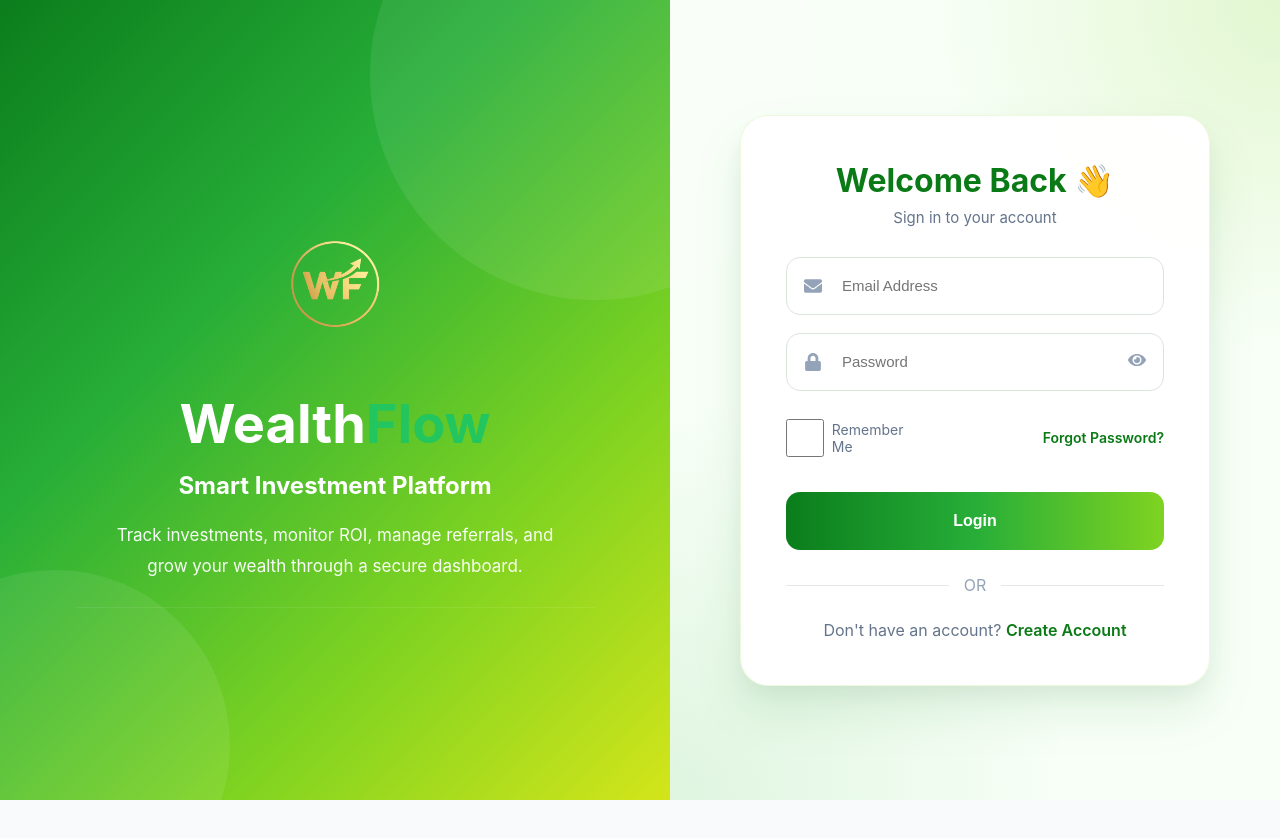
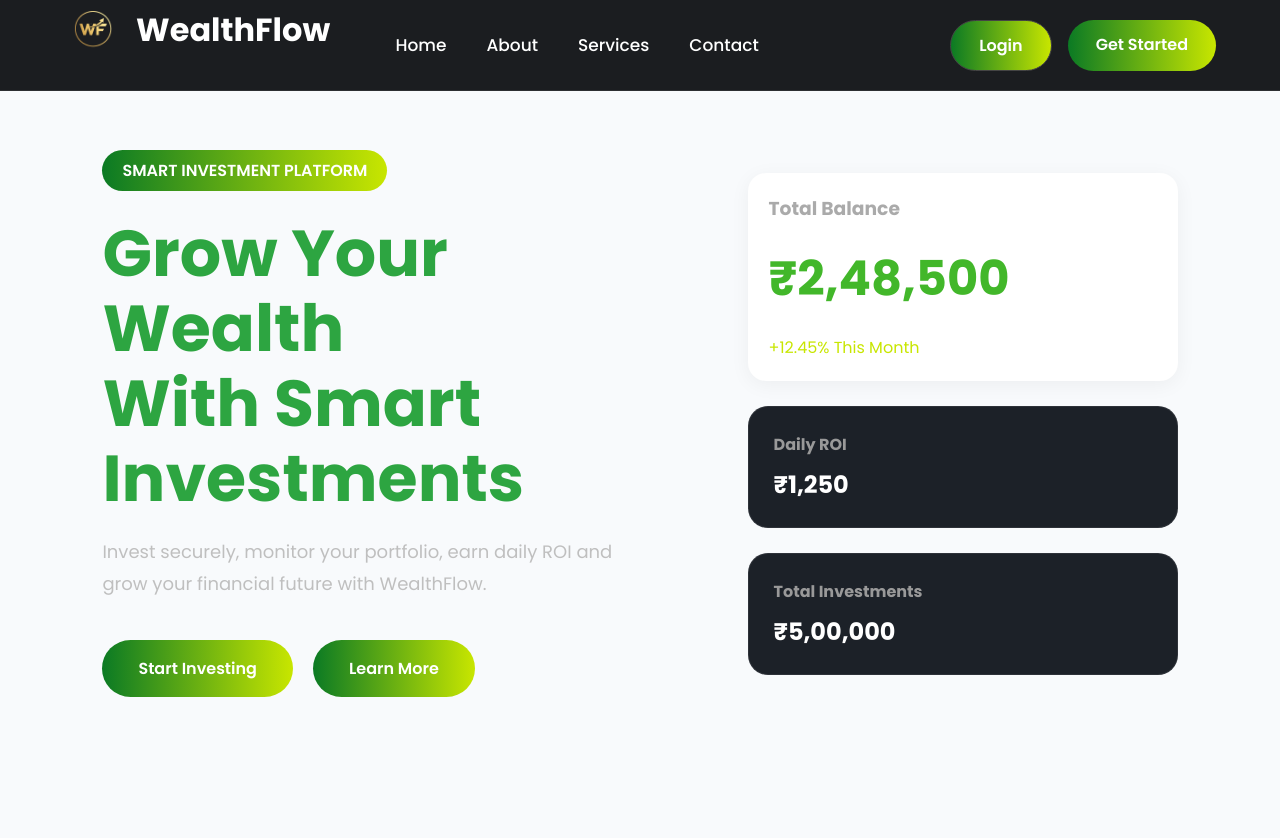
Before and after one commit to bharatmuntha27/wealthflow, a React (Create React App) app in the folder frontend/: page / in a window 1280 px wide. Before the commit this address led to /login. Shown: the top 838 px of the page. Before the commit the page ends 800 px from the top, so only its background shows below. Built offline with nearby package versions, Linux system fonts and the light colour scheme.

Commit message:
Updated homepage UI

```diff
--- a/frontend/src/App.js
+++ b/frontend/src/App.js
@@ -1,7 +1,7 @@
 import React from "react";
 // import axios from "axios";
 import { BrowserRouter, Routes, Route, Navigate } from "react-router-dom";
-
+import Home from "./pages/Home";
 import Login from "./pages/Login";
 import Register from "./pages/Register";
 import Dashboard from "./pages/Dashboard";
@@ -20,7 +20,8 @@ function App() {
   return (
     <BrowserRouter>
       <Routes>
-        <Route path="/" element={<Navigate to={token ? "/dashboard" : "/login"} />} />
+
+       <Route path="/" element={<Home />} />
         <Route path="/login" element={<Login />} />
         <Route path="/register" element={<Register />} />
         <Route path="/dashboard" element={<Dashboard />} />
--- a/frontend/src/pages/Dashboard.js
+++ b/frontend/src/pages/Dashboard.js
@@ -1,5 +1,5 @@
 import React, { useEffect, useState } from "react";
-import axios from "axios";
+import api from "../api/axios";
 import "./Dashboard.css";
 import Layout from "../components/Layout/Layout";
 
@@ -24,8 +24,7 @@ function Dashboard() {
     try {
       const token = localStorage.getItem("token");
 
-      const res = await axios.get(
-        "http://localhost:5000/api/dashboard",
+      const res = await api.get( "/dashboard",
         {
           headers: {
             Authorization: `Bearer ${token}`,
--- /dev/null
+++ b/frontend/src/pages/Home.css
@@ -0,0 +1,479 @@
+/* Google Font */
+@import url('https://fonts.googleapis.com/css2?family=Poppins:wght@300;400;500;600;700;800&display=swap');
+
+*{
+    margin:0;
+    padding:0;
+    box-sizing:border-box;
+    font-family:'Poppins',sans-serif;
+}
+
+body{
+    background:#0F1115;
+    color:#fff;
+}
+
+.home{
+    width:100%;
+    min-height:100vh;
+}
+
+/* ==========================
+      NAVBAR
+========================== */
+
+.navbar{
+
+    position:fixed;
+
+    width:100%;
+
+    top:0;
+
+    left:0;
+
+    z-index:999;
+
+    background:#080808;
+
+    border-bottom:1px solid rgba(255,255,255,.05);
+
+}
+.container{
+
+    width:90%;
+
+    margin:auto;
+
+    height:85px;
+
+    display:flex;
+
+    align-items:center;
+
+    justify-content:space-between;
+
+}
+
+.logo-section{
+
+display:flex;
+
+align-items:center;
+
+gap:15px;
+
+}
+
+.logo{
+
+    display:flex;
+
+    align-items:center;
+
+    gap:15px;
+
+}
+.logo img{
+
+    width:58px;
+
+}
+
+.logo span{
+
+    color:#fff;
+
+    font-size:34px;
+
+    font-weight:700;
+
+}
+
+.menu{
+
+    display:flex;
+
+    align-items:center;
+
+    gap:40px;
+
+    list-style:none;
+
+}
+
+.menu li{
+
+    list-style:none;
+
+}
+
+.menu li a{
+
+    color:#fff;
+
+    text-decoration:none;
+
+    font-size:17px;
+
+    transition:.3s;
+
+}
+
+.menu li a:hover{
+
+    color:#42B72A;
+
+}
+
+.buttons{
+
+    display:flex;
+
+    gap:15px;
+
+}
+
+.login{
+
+    padding:12px 28px;
+
+    border:1px solid #444;
+
+    border-radius:40px;
+
+    text-decoration:none;
+
+    color:white;
+
+}
+
+.login:hover{
+
+    border-color:#42B72A;
+
+}
+
+.register{
+
+    padding:12px 30px;
+
+    border-radius:40px;
+
+    text-decoration:none;
+
+    background:linear-gradient(90deg,#42B72A,#C8E600);
+
+    color:#000;
+
+    font-weight:600;
+
+}
+
+.register:hover{
+
+    transform:translateY(-2px);
+
+}
+
+.logo-section h2{
+
+font-size:34px;
+
+font-weight:700;
+
+color:white;
+
+}
+
+
+
+
+/* ================= NAVBAR ================= */
+
+.navbar{
+    position:fixed;
+    top:0;
+    left:0;
+    width:100%;
+    background:rgba(15,17,21,.95);
+    backdrop-filter:blur(12px);
+    border-bottom:1px solid rgba(255,255,255,.08);
+    z-index:1000;
+}
+
+.container{
+    width:90%;
+    max-width:1400px;
+    margin:auto;
+    height:90px;
+    display:flex;
+    justify-content:space-between;
+    align-items:center;
+}
+
+.logo{
+    display:flex;
+    align-items:center;
+    gap:14px;
+}
+
+.logo img{
+    width:58px;
+}
+
+.logo span{
+    color:#fff;
+    font-size:32px;
+    font-weight:700;
+}
+
+.menu{
+    display:flex;
+    list-style:none;
+    gap:40px;
+}
+
+.menu li{
+    list-style:none;
+}
+
+.menu a{
+    color:#d9d9d9;
+    text-decoration:none;
+    font-weight:500;
+    transition:.3s;
+}
+
+.menu a:hover{
+    color:#42B72A;
+}
+
+.buttons{
+    display:flex;
+    gap:16px;
+}
+
+.login{
+       padding:12px 28px;
+    border-radius:40px;
+    text-decoration:none;
+    font-weight:600;
+    color:#fff;
+    background:linear-gradient(90deg,#0B7A24,#C8E600);
+    transition:.3s;
+}
+
+.login:hover{
+    background:#42B72A;
+    color:#fff;
+}
+
+.register{
+    padding:12px 28px;
+    border-radius:40px;
+    text-decoration:none;
+    font-weight:600;
+    color:#fff;
+    background:linear-gradient(90deg,#0B7A24,#C8E600);
+    transition:.3s;
+}
+
+.register:hover{
+    transform:translateY(-3px);
+    box-shadow:0 10px 25px rgba(66,183,42,.35);
+}
+
+/* ==========================
+      HERO
+========================== */
+
+.hero{
+    display:flex;
+    justify-content:space-between;
+    align-items:center;
+    padding:150px 8%;
+    min-height:100vh;
+}
+
+.hero-left{
+    width:50%;
+    color:#2da541;
+}
+
+.tag{
+    display:inline-block;
+    background:linear-gradient(90deg,#0B7A24,#C8E600);
+    color:#fff;
+    padding:8px 20px;
+    border-radius:30px;
+    margin-bottom:25px;
+    font-weight:600;
+}
+
+.hero-left h1{
+    font-size:65px;
+    line-height:75px;
+    margin-bottom:20px;
+}
+
+.hero-left p{
+    color:#bfbfbf;
+    font-size:18px;
+    line-height:32px;
+    margin-bottom:40px;
+}
+
+.hero-buttons{
+    display:flex;
+    gap:20px;
+}
+
+.start-btn{
+    background:linear-gradient(90deg,#0B7A24,#C8E600);
+    color:#fff;
+    text-decoration:none;
+    padding:16px 36px;
+    border-radius:40px;
+    font-weight:600;
+    transition:.3s;
+}
+.learn-btn{
+     background:linear-gradient(90deg,#0B7A24,#C8E600);
+    color:#fff;
+    text-decoration:none;
+    padding:16px 36px;
+    border-radius:40px;
+    font-weight:600;
+    transition:.3s;
+}
+
+.start-btn:hover,
+.learn-btn:hover{
+    transform:translateY(-4px);
+}
+
+/* ==========================
+      DASHBOARD CARD
+========================== */
+
+.hero-right{
+    width:40%;
+    display:flex;
+    flex-direction:column;
+    gap:25px;
+}
+
+.dashboard-card{
+    background:#161A20;
+    border-radius:25px;
+    padding:35px;
+    border:1px solid rgba(255,255,255,.08);
+    box-shadow:0 0 35px rgba(212,175,55,.15);
+}
+
+.dashboard-card h3{
+    color:#aaa;
+}
+
+.dashboard-card h1{
+    color:#42B72A;
+    font-size:48px;
+    margin:20px 0;
+}
+
+.dashboard-card p{
+    color:#C8E600;
+}
+
+.small-card{
+    background:#1C2128;
+    border-radius:20px;
+    padding:25px;
+    border:1px solid rgba(255,255,255,.08);
+}
+
+.small-card h4{
+    color:#999;
+}
+
+.small-card h2{
+    margin-top:10px;
+    color:#fff;
+}
+
+/* ==========================
+      MOBILE
+========================== */
+
+@media(max-width:992px){
+
+.hero{
+    flex-direction:column;
+    text-align:center;
+    padding-top:130px;
+}
+
+.hero-left,
+.hero-right{
+    width:100%;
+}
+
+.hero-left h1{
+    font-size:45px;
+    line-height:55px;
+}
+
+.hero-buttons{
+    justify-content:center;
+}
+
+.hero-right{
+    margin-top:50px;
+}
+
+
+.nav-links a:hover{
+    color:#42B72A;
+}
+
+.nav-menu{
+
+    list-style:none;
+
+    display:flex;
+
+    align-items:center;
+
+    justify-content:center;
+
+    gap:40px;
+
+}
+
+.nav-menu li{
+
+    list-style:none;
+
+}
+
+.nav-menu li a{
+
+    color:#fff;
+
+    text-decoration:none;
+
+    font-size:17px;
+
+    font-weight:500;
+
+    transition:.3s;
+
+}
+
+.nav-menu li a:hover{
+
+    color:#42B72A;
+
+}
+}
--- /dev/null
+++ b/frontend/src/pages/Home.js
@@ -0,0 +1,124 @@
+import React from "react";
+import { Link } from "react-router-dom";
+import "./Home.css";
+
+import logo from "../assets/WealthFlow.png";
+
+function Home() {
+  return (
+    <div className="home">
+
+      {/* Navbar */}
+  <header className="navbar">
+
+    <div className="container">
+
+        <div className="logo">
+
+            <img src={logo} alt="WealthFlow" />
+
+            <span>WealthFlow</span>
+
+        </div>
+
+        <ul className="menu">
+
+            <li><a href="/">Home</a></li>
+
+            <li><a href="/about">About</a></li>
+
+            <li><a href="/services">Services</a></li>
+
+            <li><a href="/contact">Contact</a></li>
+
+        </ul>
+
+        <div className="buttons">
+
+            <Link to="/login" className="login">
+                Login
+            </Link>
+
+            <Link to="/register" className="register">
+                Get Started
+            </Link>
+
+        </div>
+
+    </div>
+
+</header>
+
+      {/* Hero Section */}
+
+      <section className="hero" id="home">
+
+        <div className="hero-left">
+
+          <span className="tag">
+            SMART INVESTMENT PLATFORM
+          </span>
+
+          <h1>
+            Grow Your Wealth
+            <br />
+            With Smart Investments
+          </h1>
+
+          <p>
+            Invest securely, monitor your portfolio,
+            earn daily ROI and grow your financial future
+            with WealthFlow.
+          </p>
+
+          <div className="hero-buttons">
+
+            <Link to="/register" className="start-btn">
+              Start Investing
+            </Link>
+
+            <Link to="/about" className="learn-btn">
+              Learn More
+            </Link>
+
+          </div>
+
+        </div>
+
+        <div className="hero-right">
+
+          <div className="dashboard-card">
+
+            <h3>Total Balance</h3>
+
+            <h1>₹2,48,500</h1>
+
+            <p>+12.45% This Month</p>
+
+          </div>
+
+          <div className="small-card">
+
+            <h4>Daily ROI</h4>
+
+            <h2>₹1,250</h2>
+
+          </div>
+
+          <div className="small-card">
+
+            <h4>Total Investments</h4>
+
+            <h2>₹5,00,000</h2>
+
+          </div>
+
+        </div>
+
+      </section>
+
+    </div>
+  );
+}
+
+export default Home;
```
Also changed, not shown: frontend/src/assets/WealthFlow.png (added).
